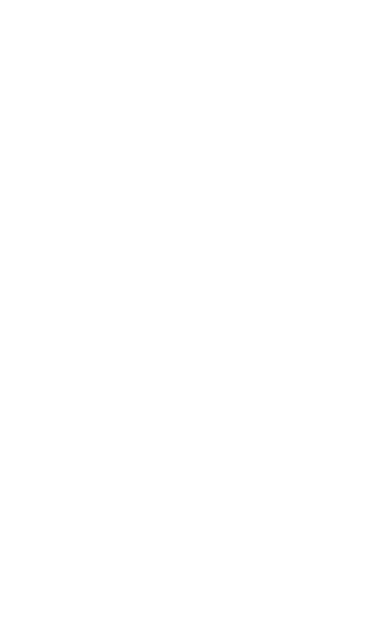
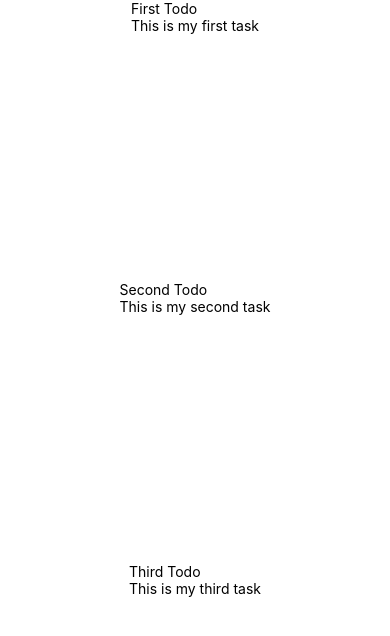
Before and after one commit to anikajb92/my-first-react-native-app, a React Native app: screen / in a window 390 px wide. Shown: the top 636 px of the page. Built offline with nearby package versions, Linux system fonts and the light colour scheme.

Commit message:
fixed typo in showTodos function, always needs a return

```diff
--- a/App.js
+++ b/App.js
@@ -10,7 +10,7 @@
   ]);
 
   const showTodos = () => todos.map(todo => {
-    <View style={styles.card}>
+    return <View style={styles.todoCard}>
       <Text style={styles.title}>{todo.title}</Text>
       <Text style={styles.content}>{todo.content}</Text>
     </View>
@@ -31,8 +31,8 @@
     alignItems: 'center',
     justifyContent: 'center',
   },
-  card: {
-
+  todoCard: {
+    flex: 1
   },
   title: {
 
```
